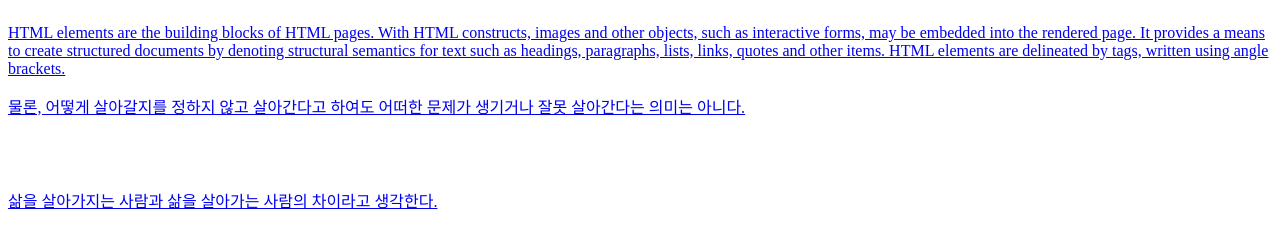
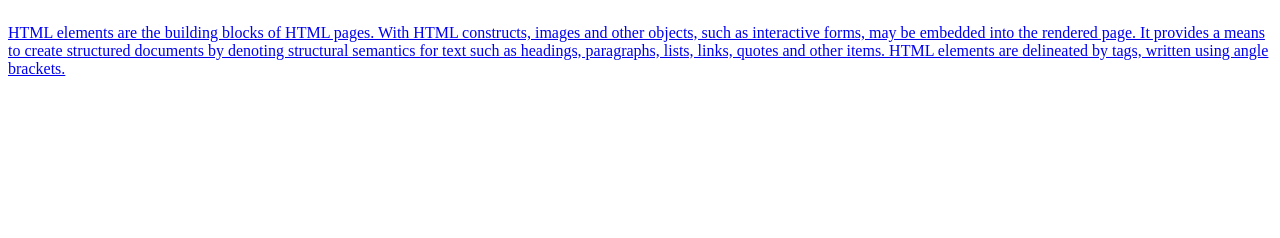
Before and after one commit to kymin2611/mrs.project, a plain HTML site: page 1.HTML in a window 1280 px wide. Shown: the part 562-800 px from the top of the page. Drawn offline with Linux system fonts and the light colour scheme.

Commit message:
Update 1.HTML

```diff
--- a/1.HTML
+++ b/1.HTML
@@ -19,12 +19,3 @@
   Hypertext Markup Language (HTML) is the standard markup language for <strong>creating <u>web</u> pages</strong> and web applications.Web browsers receive HTML documents from a web server or from local storage and render them into multimedia web pages. HTML describes the structure of a web page semantically and originally included cues for the appearance of the document.
 <img src="https://s3-ap-northeast-2.amazonaws.com/opentutorials-user-file/module/3135/7648.png"WIDTH=>
 </p><p style="margin-top:45px;">HTML elements are the building blocks of HTML pages. With HTML constructs, images and other objects, such as interactive forms, may be embedded into the rendered page. It provides a means to create structured documents by denoting structural semantics for text such as headings, paragraphs, lists, links, quotes and other items. HTML elements are delineated by tags, written using angle brackets. </p>
-
-
-<p>물론, 어떻게 살아갈지를 정하지 않고 살아간다고 하여도
-어떠한 문제가 생기거나 잘못 살아간다는 의미는 아니다.
-
-<p style="margin-top:70px;"></p>
-<p>삶을 살아가지는 사람과 삶을 살아가는
-사람의 차이라고 생각한다.
-</p>
```
